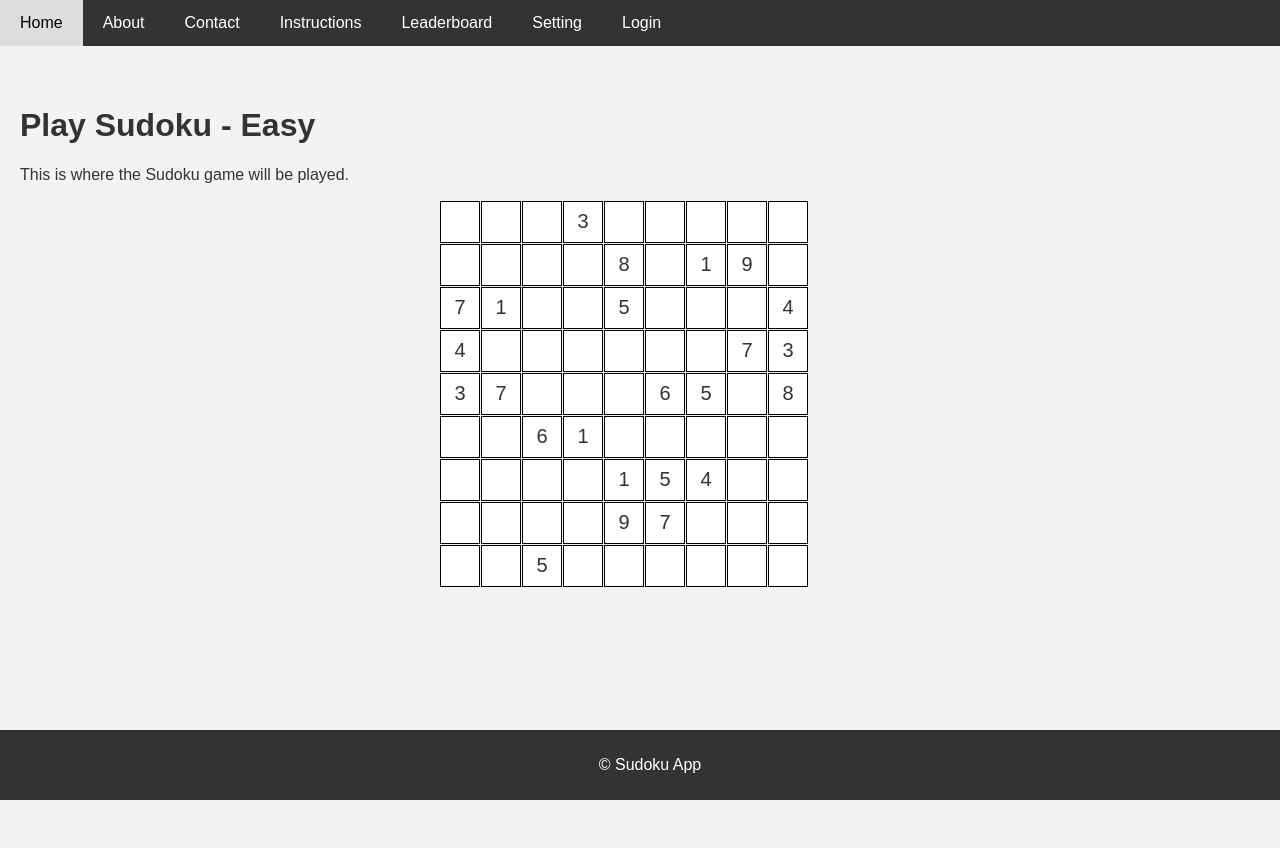
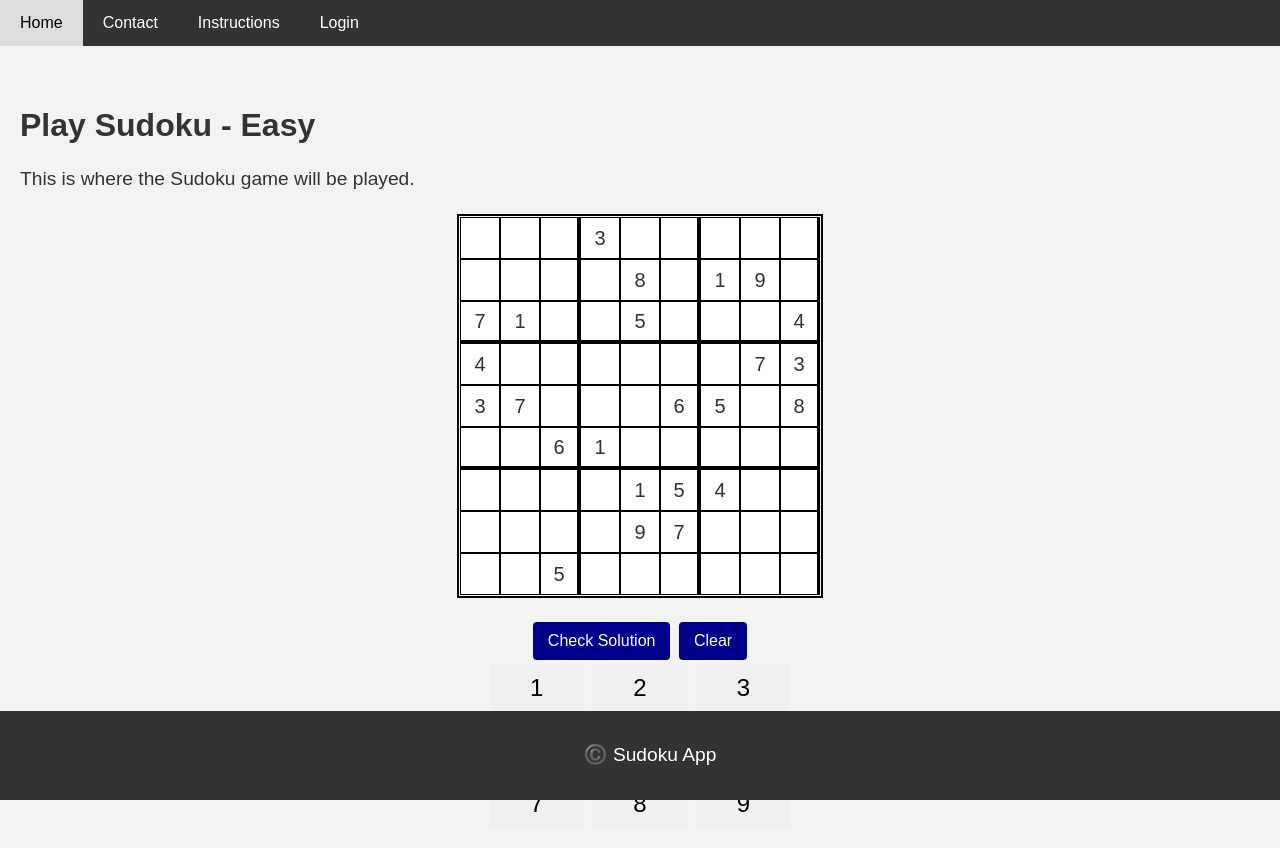
Before and after one commit to Manjiri-Satam/Sudoku-final, a Flask app: page /easy in a window 1280 px wide. Before the commit the page ends 800 px from the top, so only its background shows below. Run offline with Flask 3, Linux system fonts and the light colour scheme; parts of the project's set-up code (start-up, migrations or seed data) failed here and were passed over.

Commit message:
last changes on interface / check solution
sudoku grid + check solution button linked to the Boolean True/False function

```diff
--- a/app/routes.py
+++ b/app/routes.py
@@ -1,5 +1,5 @@
-from flask import flash, Blueprint, render_template, request, session, redirect, url_for
-#from app import Sudoku
+from flask import Flask, request, jsonify, flash, Blueprint, render_template, request, session, redirect, url_for
+from app.program.Solver_experiment_unified import UnifiedSolver
 
 main = Blueprint('main', __name__)
 
@@ -61,3 +61,18 @@ def login():
         flash('Logged in successfully!', 'success')
         return redirect(url_for('main.home'))
     return render_template('login.html')
+
+@main.route('/validate-sudoku', methods=['POST'])
+def validate_sudoku():
+    data = request.get_json()
+    if not data or 'grid' not in data:
+        return jsonify({'error': 'Invalid data'}), 400
+
+    # Assuming grid is a 2D list of integers representing the Sudoku board
+    grid = data['grid']
+    solver = UnifiedSolver(grid)  # Initialize your solver with the board
+    results = solver.check_grid_items()
+
+    # Determine if the Sudoku solution is valid
+    is_valid = all(all(row) for row in results)
+    return jsonify({'is_valid': is_valid})
--- a/app/static/script.js
+++ b/app/static/script.js
@@ -1,29 +1,35 @@
-// List of functions we need :
-// A function to handle the selection of cells such as selectCell(row, column)
-// A function to select a number from keypad such as selectNumber(number)
-// A function to clear the selected cell such as clearCell()
-// A function to highlight the wrong cell such as wrongCell(cells)
-// A function to start the timer when the page is loaded such as readyTimer()
-// A function to update the timer such as updateTimer()
-// A function to pause the timer such as pauseTimer()
-// A function to open a resume pop-up page such as resume()
-// A function to request a hint such as requestHint()
-// A function to solve the sudoku such as solveSudoku()
-// A function to reset the sudoku such as resetSudoku()
-// A function to start a new puzzle such as newSudoku()
+document.addEventListener('DOMContentLoaded', function() {
+    const cells = document.querySelectorAll('.txt-input'); // Select all cells in the Sudoku grid
+    const keypadKeys = document.querySelectorAll('.keypad-key'); // Select all keypad keys
 
-// But we also need classes for the timer such as start(), stop(), reset(), update()
+    // Add event listener to each cell in the Sudoku grid
+    cells.forEach(function(cell) {
+        cell.addEventListener('click', function() {
+            // Remove focus from other cells
+            cells.forEach(function(c) {
+                c.classList.remove('focused');
+            });
 
-keypadKeys.forEach(function(key) {
-    key.addEventListener("click", function() {
-        console.log("Key clicked:", this.dataset.number);
-        const number = this.dataset.number;
-        const selectedCell = document.querySelector(".sudoku-cell:focus");
-        console.log("Selected cell:", selectedCell);
+            // Add focus to the clicked cell
+            cell.classList.add('focused');
+        });
+    });
 
-        if (selectedCell) {
-            selectedCell.value = number;
-            console.log("Value assigned to cell:", selectedCell.value);
-        }
+    // Add event listener to each keypad key
+    keypadKeys.forEach(function(key) {
+        key.addEventListener('click', function() {
+            // Get the number from the clicked keypad key
+            const number = this.innerText;
+
+            // Get the selected cell (if any)
+            const selectedCell = document.querySelector('.focused');
+
+            // If a cell is selected and the button clicked is not "Clear", assign the number to its value
+            if (selectedCell && number !== 'Clear') {
+                selectedCell.value = number;
+            } else if (selectedCell && number === 'Clear') { // If "Clear" button is clicked, clear the value of the selected cell
+                selectedCell.value = '';
+            }
+        });
     });
 });
--- a/app/static/style.css
+++ b/app/static/style.css
@@ -4,6 +4,26 @@ body, html {
     font-family: 'Arial', sans-serif;
     background-color: #f3f3f3; /* Light grey background */
     color: #333; /* Dark grey text */
+}
+
+.content-wrapper {
+    background-color: #fff8dc; /* Light brown, resembling a cork board */
+    border: 1px solid #deb887; /* Border color for the bulletin board effect */
+    padding: 40px; /* Generous padding around the text */
+    margin: 50px auto; /* Top and bottom margin with auto horizontal margins for centering */
+    max-width: 800px; /* Maximum width of the content area */
+    box-shadow: 0 0 15px rgba(0,0,0,0.2); /* Subtle shadow for a layered effect */
+    text-align: center; /* Center align the text */
+}
+
+h1 {
+    margin-bottom: 20px; /* Space below the header */
+    color: #333; /* Dark grey color for contrast */
+}
+
+p {
+    font-size: 1.2rem; /* Slightly larger font size for readability */
+    line-height: 1.6; /* Increased line height for better readability */
 }
 
 .navbar {
@@ -25,9 +45,28 @@ body, html {
     color: black;
 }
 
+footer {
+    background-color: #333;
+    color: white;
+    text-align: center;
+    padding: 1px;
+    position: fixed;
+    bottom: 0;
+    width: 100%;
+}
+
 main {
     padding: 20px;
     margin-top: 20px;
+}
+
+.centered-content {
+    display: flex;          /* Enables flexbox */
+    flex-direction: column; /* Stack children vertically */
+    align-items: center;    /* Center-align items horizontally */
+    justify-content: center;/* Center-align items vertically (optional, if you want full-page centering) */
+    height: 100vh;          /* Full viewport height (optional, for full-page vertical centering) */
+    text-align: center;     /* Ensures text inside the div is centered as well */
 }
 
 .flash-messages {
@@ -47,6 +86,11 @@ footer {
     position: fixed;
     bottom: 0;
     width: 100%;
+}
+
+#submit-container {
+    text-align: center;
+    margin-top: 20px;
 }
 
 .button {
@@ -113,11 +157,12 @@ footer {
 #grid-container {
     display: grid;
     grid-template-columns: repeat(9, 40px); /* 9 columns, each 40px wide */
-    grid-gap: 1px; /* 1px gap between grid items */
+    grid-gap: 0;
+    border: 2px solid black;
     background-color: var(--tableColor); /* use color variable for gaps to appear as lines */
     padding: 1px; /* to prevent the outermost cells from being cut off */
     margin: 0 auto; /* center the grid horizontally and set top and bottom margin to 0 */
-    max-width: 400px; /* optional: limit the maximum width of the grid */
+    max-width: 360px; /* optional: limit the maximum width of the grid */
 }
 
 
@@ -143,17 +188,10 @@ footer {
 }
 
 #grid-container > .grid-item:nth-of-type(3n) .txt-input {
-    border-right: 2px solid var(--shiftIndication); /* right border every third cell */
+    border-right: 2px solid black;
 }
 
-#grid-container > .grid-item:nth-of-type(n+73) .txt-input {
-    border-bottom: 2px solid var(--shiftIndication); /* bottom border for the last three rows */
+#grid-container > .grid-item:nth-of-type(n+19):nth-of-type(-n+27) .txt-input,
+#grid-container > .grid-item:nth-of-type(n+46):nth-of-type(-n+54) .txt-input {
+    border-bottom: 2px solid black;
 }
-
-/* Cancel out the thick borders on the rightmost and bottommost cells */
-#grid-container > .grid-item:nth-of-type(9n) .txt-input {
-    border-right: none;
-}
-#grid-container > .grid-item:nth-last-child(-n+9) .txt-input {
-    border-bottom: none;
-}
--- a/app/templates/contact.html
+++ b/app/templates/contact.html
@@ -2,5 +2,5 @@
 
 {% block content %}
 <h1>Contact Us</h1>
-<p>Provide contact information or a form for users to reach out with questions, feedback, or support requests.</p>
+<p>Our Github: <a href="https://github.com/DSA-Sudoku">Our Github</a></p>
 {% endblock %}
--- a/app/templates/instructions.html
+++ b/app/templates/instructions.html
@@ -1,6 +1,8 @@
 {% extends 'layout.html' %}
 
 {% block content %}
-<h1>How to Play</h1>
-<p>Instructions on how to play Sudoku. Explain the rules and how users can navigate the game on your web app.</p>
+<div class="content-wrapper">
+    <h1>How to Play</h1>
+    <p>The rules for sudoku are simple. A 9×9 square must be filled in with numbers from 1-9 with no repeated numbers in each line, horizontally or vertically. To challenge you more, there are 3×3 squares marked out in the grid, and each of these squares can’t have any repeat numbers either.</p>
+</div>
 {% endblock %}
--- a/app/templates/layout.html
+++ b/app/templates/layout.html
@@ -9,11 +9,8 @@
     <header>
         <div class="navbar">
             <a href="{{ url_for('main.home') }}">Home</a>
-            <a href="{{ url_for('main.about') }}">About</a>
             <a href="{{ url_for('main.contact') }}">Contact</a>
             <a href="{{ url_for('main.instructions') }}">Instructions</a>
-            <a href="{{ url_for('main.leaderboard') }}">Leaderboard</a>
-            <a href="{{ url_for('main.setting') }}">Setting</a>
             <a href="{{ url_for('main.login') }}">Login</a>
         </div>
     </header>
@@ -34,7 +31,7 @@
     </main>
 
     <footer>
-        <p>© Sudoku App</p>
+        <p>©️ Sudoku App</p>
     </footer>
     <script src="{{ url_for('static', filename='script.js') }}"></script>
 </body>
--- a/app/templates/play.html
+++ b/app/templates/play.html
@@ -4,16 +4,19 @@
 <h1>Play Sudoku - {{ difficulty|capitalize }}</h1>
 <p>This is where the Sudoku game will be played.</p>
 
+<div class="game-container">
     <div id="grid-container">
         {% for i in range(9) %}
             {% for j in range(9) %}
                 {% set index = i*9 + j %}
                 {% set value = sudoku[index] %}
                 {% if value == '.' %}
+                    <!-- Editable field for user inputs -->
                     <div class="grid-item">
-                    <input id="{{ index }}" name="{{ index }}" type="text" maxlength="1" inputmode="numeric" pattern="[1-9]" class="txt-input" autocomplete="off">
+                        <input id="{{ index }}" name="{{ index }}" type="text" maxlength="1" inputmode="numeric" pattern="[1-9]" class="txt-input user-editable" autocomplete="off">
                     </div>
                 {% else %}
+                    <!-- Non-editable field, pre-filled with initial Sudoku numbers -->
                     <div class="grid-item">
                         <input id="{{ index }}" name="{{ index }}" type="text" maxlength="1" pattern="[1-9]" class="txt-input" value="{{ value }}" readonly>
                     </div>
@@ -21,6 +24,19 @@
             {% endfor %}
         {% endfor %}
     </div>
+
+    <div id="submit-container">
+        <button id="submit-sudoku" class="button">Check Solution</button>
+        <button class="button clear">Clear</button>
+    </div>
+
+    <div id="keypad" class="keypad">
+        {% for num in range(1, 10) %}
+            <button class="keypad-key" data-value="{{ num }}">{{ num }}</button>
+        {% endfor %}
+    </div>
+</div>
+
 
 <script>
     // JavaScript to validate input fields
@@ -30,6 +46,46 @@
             this.value = this.value.replace(/[^1-9]/g, '');
         });
     });
+
+    document.getElementById('submit-sudoku').addEventListener('click', function() {
+        var inputs = document.querySelectorAll('.txt-input');
+        var allFilled = true;
+
+        inputs.forEach(function(input) {
+            if (input.value.trim() === '') {
+                allFilled = false;
+            }
+        });
+
+        if (!allFilled) {
+            alert("Please fill all cells with numbers 1-9.");
+        } else {
+            // Perform AJAX request to validate Sudoku solution
+            var grid = [];
+            for (let i = 0; i < 9; i++) {
+                grid[i] = [];
+                for (let j = 0; j < 9; j++) {
+                    let cell = inputs[i * 9 + j].value.trim();
+                    grid[i][j] = cell ? parseInt(cell) : 0;  // Convert to integer, 0 for empty cells
+                }
+            }
+
+            fetch('/validate-sudoku', {
+                method: 'POST',
+                headers: {'Content-Type': 'application/json'},
+                body: JSON.stringify({grid: grid})
+            })
+            .then(response => response.json())
+            .then(data => {
+                if (data.is_valid) {
+                    alert("Congratulations! The Sudoku solution is correct.");
+                } else {
+                    alert("Incorrect solution. Please try again.");
+                }
+            })
+            .catch(error => console.error('Error:', error));
+        }
+    });
 </script>
 
 {% endblock %}
```
Also changed, not shown: app/templates/home.html (+4 -3 lines), 2 other files. Lines whose indentation alone changed are shown as unchanged.
